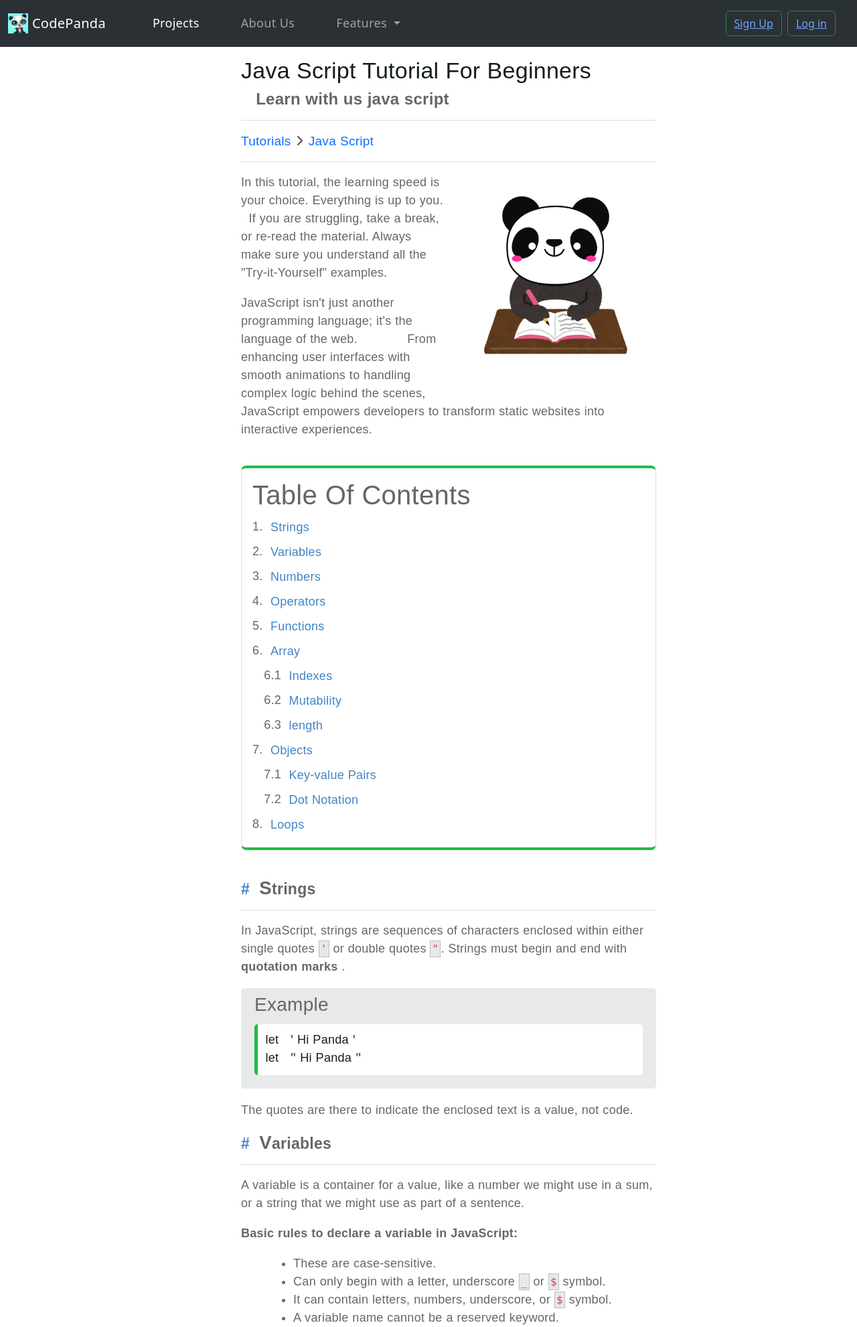
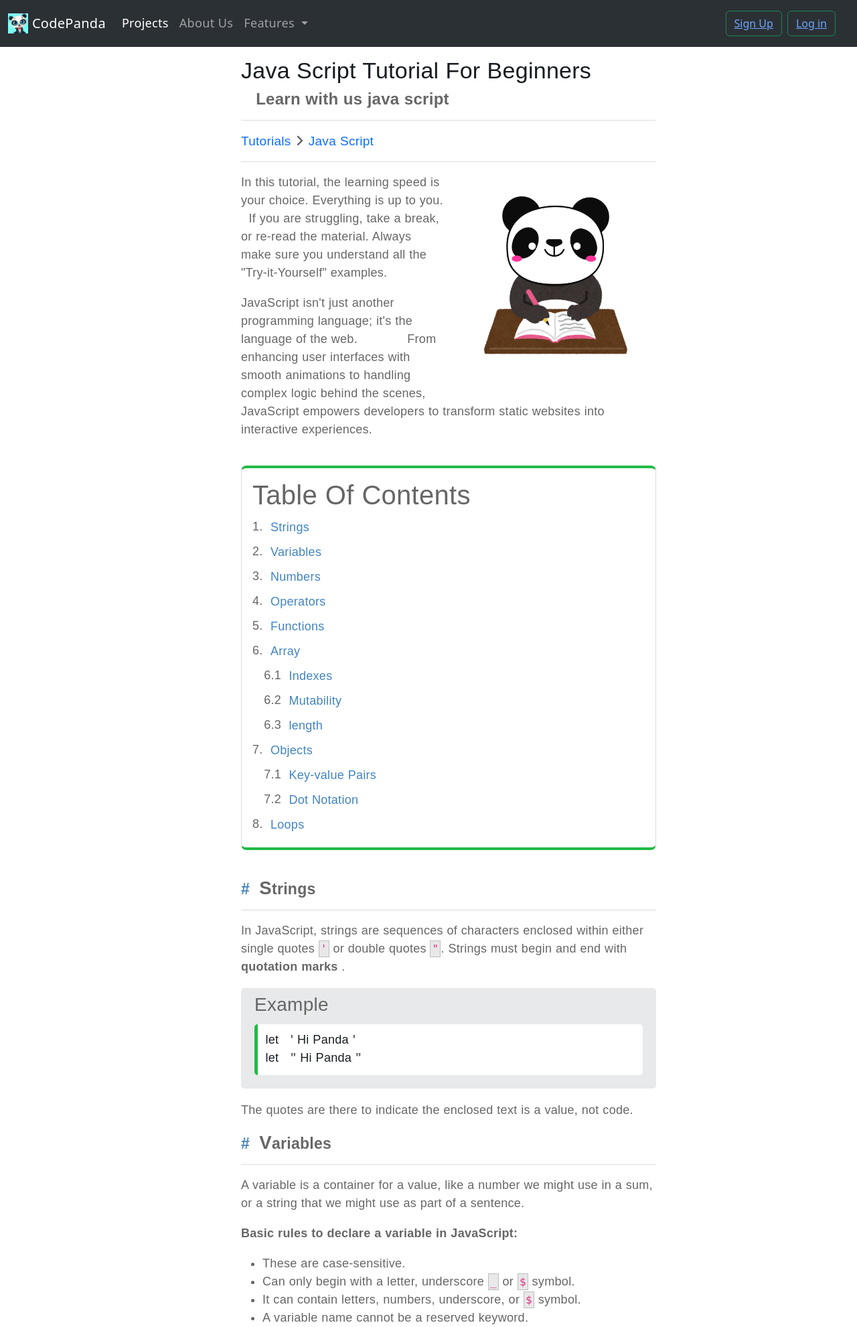
Before and after one commit to AmanVerma0047/PandaCoder, a Django app: page /javascript in a window 1280 px wide. Shown: the top 1981 px of the page at 67% size. Run offline with Django 5.2, Linux system fonts and the light colour scheme; some libraries are stand-ins or nearby versions.

Commit message:
ul li removed for nav bar correction

```diff
--- a/templates/javascript.html
+++ b/templates/javascript.html
@@ -124,9 +124,7 @@
             border: none;
             border-left: 5px solid #21ba45;
         }
-        ul li{
-            margin-left: 46px;
-        }
+
 
     </style>
 </head>
```
